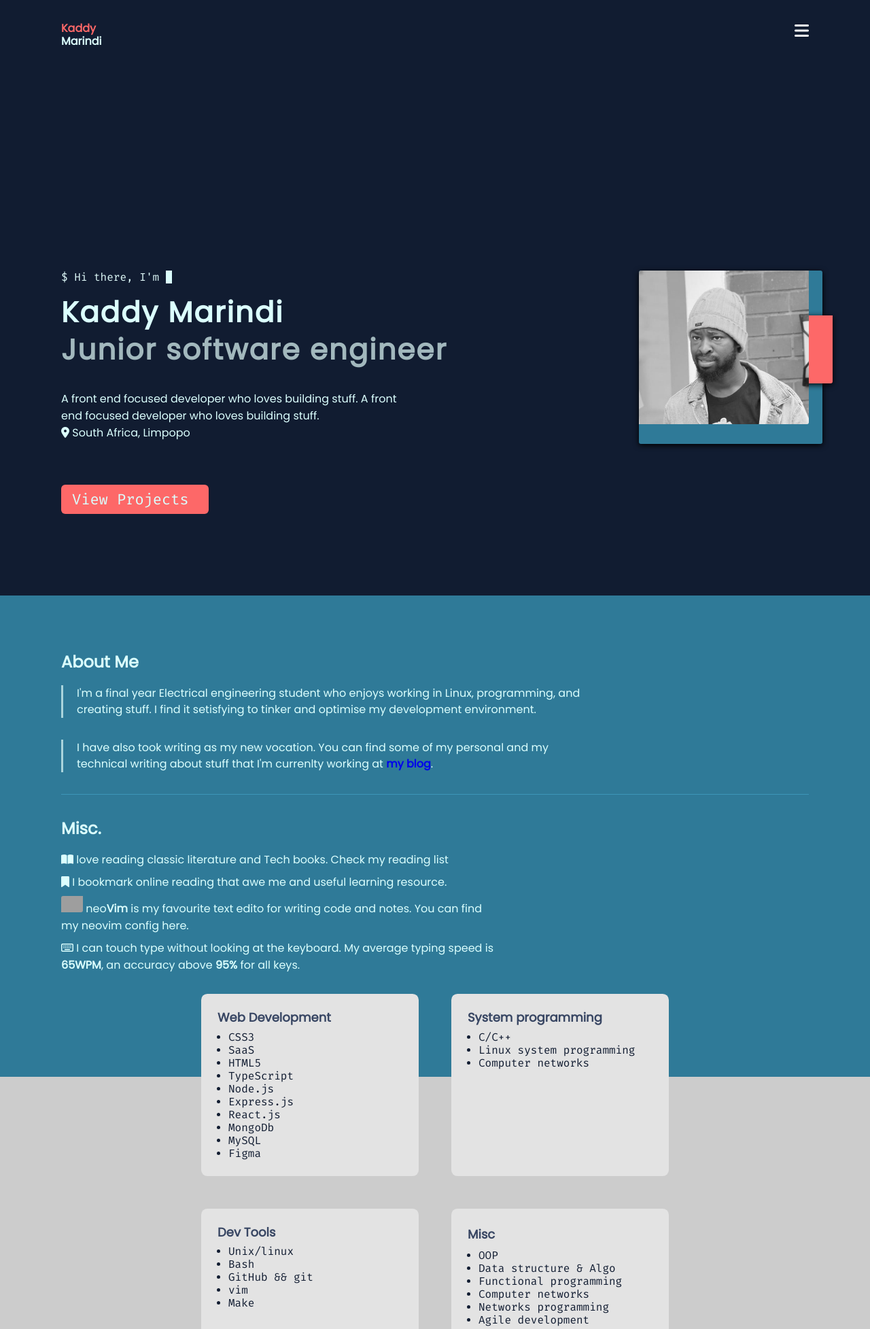
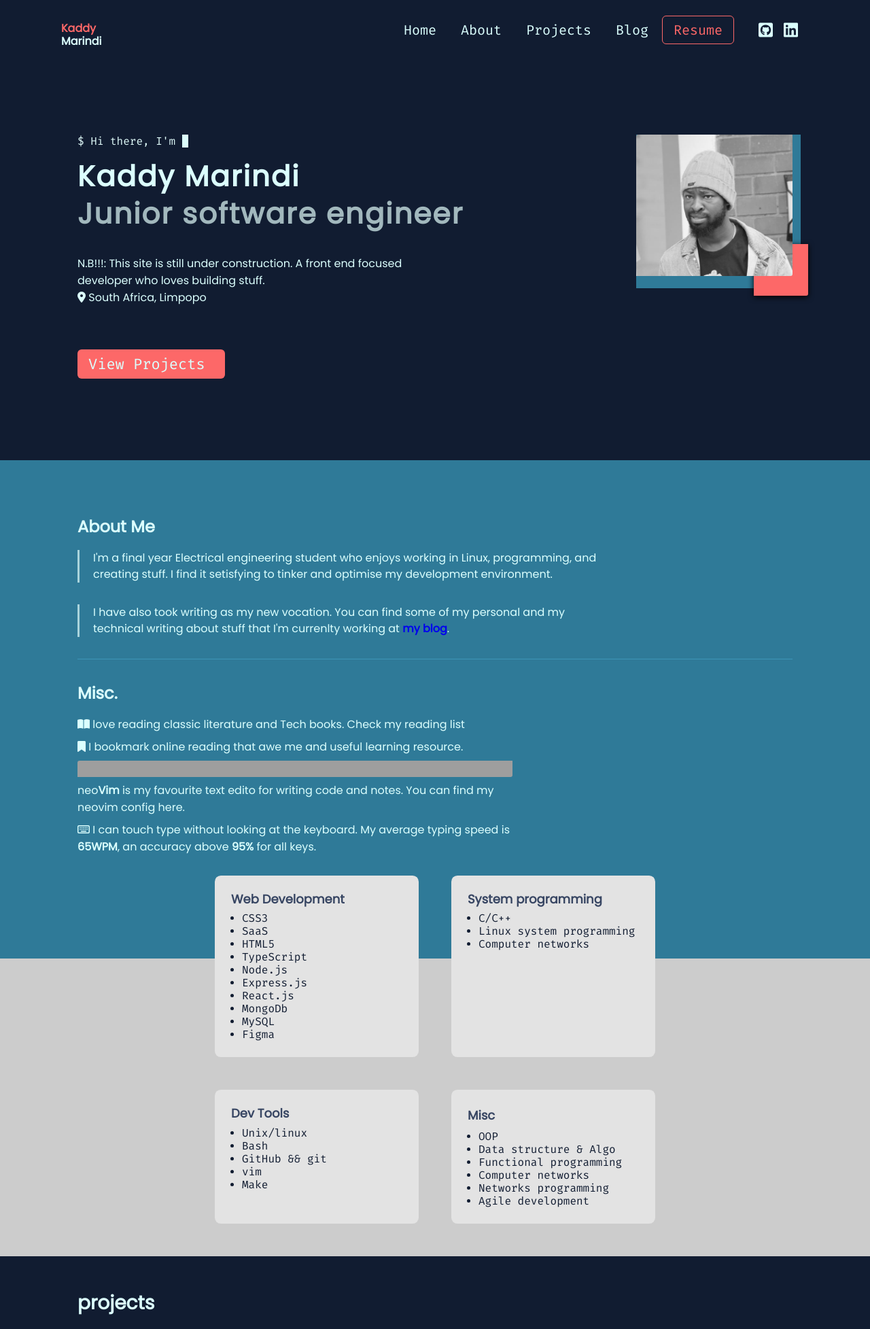
Before and after one commit to kaddy120/kaddy120.github.io, a web app: file index.html in a window 1280 px wide. Shown: the top 1955 px of the page at 68% size. Run offline with its HTML, style and script files only (its server is not run), Linux system fonts and the light colour scheme; grey boxes are pictures that could not be loaded.

Commit message:
responsive layout

```diff
--- a/css/general.css
+++ b/css/general.css
@@ -7,7 +7,7 @@
   --white-c: hsl(0, 0%, 89%);
   --light-gray: hsl(0, 0%, 80%);
   --light-shade-c: hsl(178, 100%, 93%);
-  --light-hover-c: hsla(178, 79%, 93%, 0.70);
+  --light-hover-c: hsla(178, 79%, 93%, 0.7);
   --orange-c: hsl(0, 98%, 70%);
 
   /* lengths  */
@@ -36,17 +36,40 @@
   color: var(--light-primary-c);
 }
 
+ul {
+  list-style-type: none;
+}
+
+li {
+  list-style-type: none;
+  height: 100%;
+}
+
+section {
+  width: 100%;
+}
+
+img {
+  z-index: 4;
+  position: relative;
+  width: 100%;
+  height: auto;
+  border-radius: 3px 0px 3px 0px;
+}
+
+/* ---- */
+
+/* || Typography */
+
 h1 {
   font-weight: 600;
   line-height: 1.3;
-  /* font-size: 34px; */
 }
 
 h2 {
 }
 
 h3 {
-  /* font-size: 38px; */
   font-weight: bold;
   line-height: 1.2;
 }
@@ -63,83 +86,18 @@
   /* font-size: 22px; */
 }
 
-
-
-footer {
-  border-top: 1px solid rgba(220, 255, 254, 0.2);
-  color: var(--light-hover-c);
-  font-size: 0.75rem;
-}
-
-footer h4 {
-  color: var(--light-primary-c);
-  font-size: 1rem;
-  margin-bottom: 0.5rem;
-}
-
 .title {
   margin-bottom: 2.5rem;
 }
 
-.footer_flex {
-  display: flex;
-  flex-wrap: wrap;
-  width: 100%;
-  justify-content: space-between;
+.card-title {
+  font-size: 1.125rem;
+  margin-bottom: 0.5rem;
 }
 
-.footer_flex > * {
-  margin-bottom: 1rem;
-}
-
-.footer-blog-tagline {
-}
-
-footer a {
-  color: var(--light-hover-c);
-}
-
-ul {
-  list-style-type: none;
-  /* margin: 40px 0; */
-}
-
-
-.nav-flex {
-  display: flex;
-  justify-content: space-between;
-}
-
-
-.nav-item_socials li {
-  margin-right: var(--lgth-2);
-}
-.log {
-}
-
-.log_kaddy {
-  color: var(--orange-c);
-}
-
-.log_marindi {
-  /* color: var(--blue-shade-c); */
-}
-
-.log_kaddy,
-.log_marindi {
-  margin: 0;
-  line-height: 1.2;
-  padding: 0;
-}
-
-.nav,
-.nav-item_socials {
-  list-style-type: none;
-}
-
-li {
-  list-style-type: none;
-  height: 100%;
+.section-title {
+  margin-bottom: 2.5rem;
+  font-size: 1.75rem; /* 28px */
 }
 
 a {
@@ -148,19 +106,6 @@
 
 a:hover {
   text-decoration: underline;
-}
-
-img {
-  z-index: 4;
-  position: relative;
-  max-width: 100%;
-  border-radius: 3px 0px 3px 0px;
-}
-
-.container {
-  max-width: 1100px;
-  margin: 0 auto;
-  padding: 3rem 0;
 }
 
 .p-card-container {
@@ -305,9 +256,38 @@
   justify-content: center;
 }
 
-/* || Typography */
+.container {
+  max-width: 1100px;
+  margin: 0 auto;
+  padding: 3rem 0;
+}
 
-/* … */
+/* Mobile */
+@media (max-width: 400px) {
+  .container {
+    padding-inline: 14px;
+  }
+}
+
+@media (min-width: 400px){
+  .container {
+    padding-inline: 16px;
+  }
+}
+
+/* Tablet */
+@media (min-width: 600px) {
+  .container {
+    padding-inline: 20px;
+  }
+}
+
+/* Desktop */
+@media (min-width: 900px) {
+  .container {
+    padding-inline: 24px;
+  }
+}
 
 /* || Header and Main Navigation */
 
@@ -317,6 +297,7 @@
   position: sticky;
   top: 0;
   z-index: 100;
+  max-height: 100px;
 }
 
 header .container {
@@ -343,9 +324,49 @@
   font-family: Fira Mono;
 }
 
-.hamburger-menu{
-  right: 0;
-  top: 0;
+/* … */
+
+.nav-flex {
+  display: flex;
+  justify-content: space-between;
+}
+
+.nav-item_socials li {
+  margin-right: var(--lgth-2);
+}
+
+.log {
+}
+
+.log_kaddy {
+  color: var(--orange-c);
+}
+
+.log_marindi {
+  /* color: var(--blue-shade-c); */
+}
+
+.log_kaddy,
+.log_marindi {
+  margin: 0;
+  line-height: 1.2;
+  padding: 0;
+}
+
+.nav,
+.nav-item_socials {
+  list-style-type: none;
+}
+
+.hamburger-menu {
+  display: none;
+}
+
+@media (max-width: 730px) {
+  .hamburger-menu {
+    right: 16px;
+    top: 45px;
+    position: absolute;
     display: block;
     text-align: right;
     width: 200px;
@@ -366,35 +391,30 @@
     font-size: 24px;
     transform: translateY(-300px);
     transition: transform 0.2s;
-  background: black;
+    background: gray;
   }
 
-.menu ul>*{
+  .menu ul > * {
     /* margin-bottom: 80px; */
-
   }
 
-.closeIcon{
+  .closeIcon {
     display: none;
   }
 
   .showMenu {
     transform: translateY(0);
+    padding-top: calc(48px + 29px);
   }
-/* .menuIcon{ */
-/*   display: none; */
-/* } */
+}
 
-/* … */
-.about-container {
+/* --- Home ----- */
+
+.home-container {
   display: grid;
   grid-template-rows: 1fr;
-  grid-template-columns: 1fr auto;
-  /* background: gray; */
+  grid-template-columns: minmax(500px, 1fr) minmax(190px, 230px);
   margin-bottom: var(--lgth-5);
-  /* justify-content: space-between; */
-  /* height: 200px; */
-  flex: 1 1 0;
 }
 
 .profile-bio {
@@ -402,9 +422,49 @@
   flex-direction: column;
 }
 
+.home-action-btns > a:first-child {
+  margin-right: var(--lgth-3);
+}
+
+/* why are you not working: @mobile  */
+@media (max-width: 400px) {
+  .home-action-btns > a:first-child {
+    margin-bottom: var(--lgth-3);
+  }
+}
+
+.home-action-btns > a:last-child {
+  display: none;
+}
+
+@media (max-width: 730px) {
+  .home-container {
+    grid-template-rows: auto auto;
+    grid-template-columns: 1fr;
+    row-gap: var(--lgth-5);
+  }
+
   .profile-pic {
-  display: flex;
-  justify-content: center;
+    grid-row: 1/2;
+    max-width: 200px;
+    justify-self: center;
+  }
+
+  .profile-grettings {
+    grid-row: 2/3;
+  }
+
+  .home {
+    margin-top: 0;
+    /* margin-bottom: 32px; */
+  }
+  .home-action-btns > a:last-child {
+    display: inline-block;
+  }
+}
+
+.profile-pic {
+  position: relative;
 }
 
 article {
@@ -413,8 +473,7 @@
 
 .profile-pic-container {
   position: relative;
-  height: 70%;
-  width: 250px;
+  display: block;
 }
 
 .card-img {
@@ -426,29 +485,32 @@
   background-color: var(--light-primary-c);
 }
 
+/* -- Home Decorates for imag-- */
+
 .blue {
-  width: 270px;
-  height: 255.433px;
+  width: 105%;
+  height: 105%;
   background: var(--blue-shade-c);
   position: absolute;
-  border-radius: 3px;
-  box-shadow: 0px 2px 8px black;
+  /* border-radius: 3px; */
+  box-shadow: 0px 2px 8px var(0, 0%, 80);
   top: 0px;
 }
 
 .orange {
-  width: 140px;
-  height: 100px;
+  width: 35%;
+  height: 35%;
   background: var(--orange-c);
   position: absolute;
   box-shadow: 0px 2px 8px black;
   border-radius: 0px 0px 3px 0px;
-  bottom: 10px;
-  right: -35px;
+  bottom: -10%;
+  right: -10%;
 }
 
+/* -- Buttons --- */
+
 .primary-bt {
-  /* border: 1px solid var(--orange-c); */
   border: none;
   border-radius: 6px;
   padding: 0.5rem 1rem;
@@ -514,23 +569,26 @@
   list-style-type: disc;
 }
 
-.card-title {
-  font-size: 1.125rem;
-  margin-bottom: 0.5rem;
-}
-
 .skills-container {
   display: grid;
   column-gap: 3rem;
   row-gap: 3rem;
   /* grid-template-columns: repeat(auto-fit, minmax(320px, max-content)); */
-  grid-template-columns: repeat(2, minmax(320px, max-content));
+  grid-template-columns: repeat(2, minmax(300px, max-content));
   justify-content: center;
+}
+
+@media (max-width: 730px) {
+  .skills-container {
+    grid-template-columns: minmax(300px, 320px);
+    grid-template-rows: repeat(4, auto);
+    row-gap: 2rem;
+  }
 }
 
 .skills-container,
 .projects,
-.mv-footer{
+.mv-footer {
   position: relative;
   top: -170px;
 }
--- a/index.html
+++ b/index.html
@@ -40,7 +40,7 @@
             <i class="fa-solid fa-xmark closeIcon"></i>
           </button>
           <!-- <ul class="nav nav-flex"> -->
-          <ul id="nav-list" class="menu">
+          <ul id="nav-list" class="nav nav-flex menu">
             <li><a class="nav-item" href="#home">Home</a></li>
             <li><a class="nav-item" href="#about">About</a></li>
             <li><a class="nav-item" href="#projects">Projects</a></li>
@@ -86,7 +86,7 @@
 
     <section id="home" class="home">
       <div class="container">
-        <div class="about-container">
+        <div class="home-container">
           <div class="profile-bio">
             <p class="profile-greetings">
               $ Hi there, I'm <span class="profile-grettings_cursor">|</span>
@@ -96,27 +96,39 @@
               <h1>Junior software engineer</h1>
             </div>
             <p class="who">
-              A front end focused developer who loves building stuff. A front
-              end focused developer who loves building stuff.
+              N.B!!!: This site is still under construction. A front end focused
+              developer who loves building stuff.
             </p>
             <p class="location">
               <i class="fa-solid fa-location-dot"></i> South Africa, Limpopo
             </p>
           </div>
           <div class="profile-pic">
-            <div class="profile-pic-container">
+            <picture class="profile-pic-container">
               <div class="blue"></div>
               <div class="orange"></div>
-              <img src="./use for portfolio.png" alt="my image" />
+              <img
+                src="./use for portfolio.png"
+                alt="my profile picture in black and white."
+              />
+            </picture>
           </div>
         </div>
-        </div>
+        <div class="home-action-btns">
           <a href="#projects" download>
             <button class="primary-bt" type="button">
               View Projects
               <i class="fa-sharp fa-regular fa-folder-arrow-down"></i>
             </button>
           </a>
+          <a
+            class="nav-item secondary-bt"
+            href="assets/RusselResume.pdf"
+            target="_blank"
+            rel="noopener noreferrer"
+            >Resume</a
+          >
+        </div>
       </div>
     </section>
 
@@ -174,13 +186,6 @@
           <!-- To-do: Use the logs for the technologies -->
           <!-- web skills  -->
           <div class="skill-card">
-            <!-- <div> -->
-            <!--   <img -->
-            <!--     style="height: 34px" -->
-            <!--     src="assets/web-development-svgrepo-com.svg" -->
-            <!--     alt="" -->
-            <!--   /> -->
-            <!-- </div> -->
             <h3 class="card-title skills-title">Web Development</h3>
             <ul>
               <li class="skill">CSS3</li>
```
Also changed, not shown: other parts of css/general.css (+53 -32 lines). Lines whose indentation alone changed are shown as unchanged.
